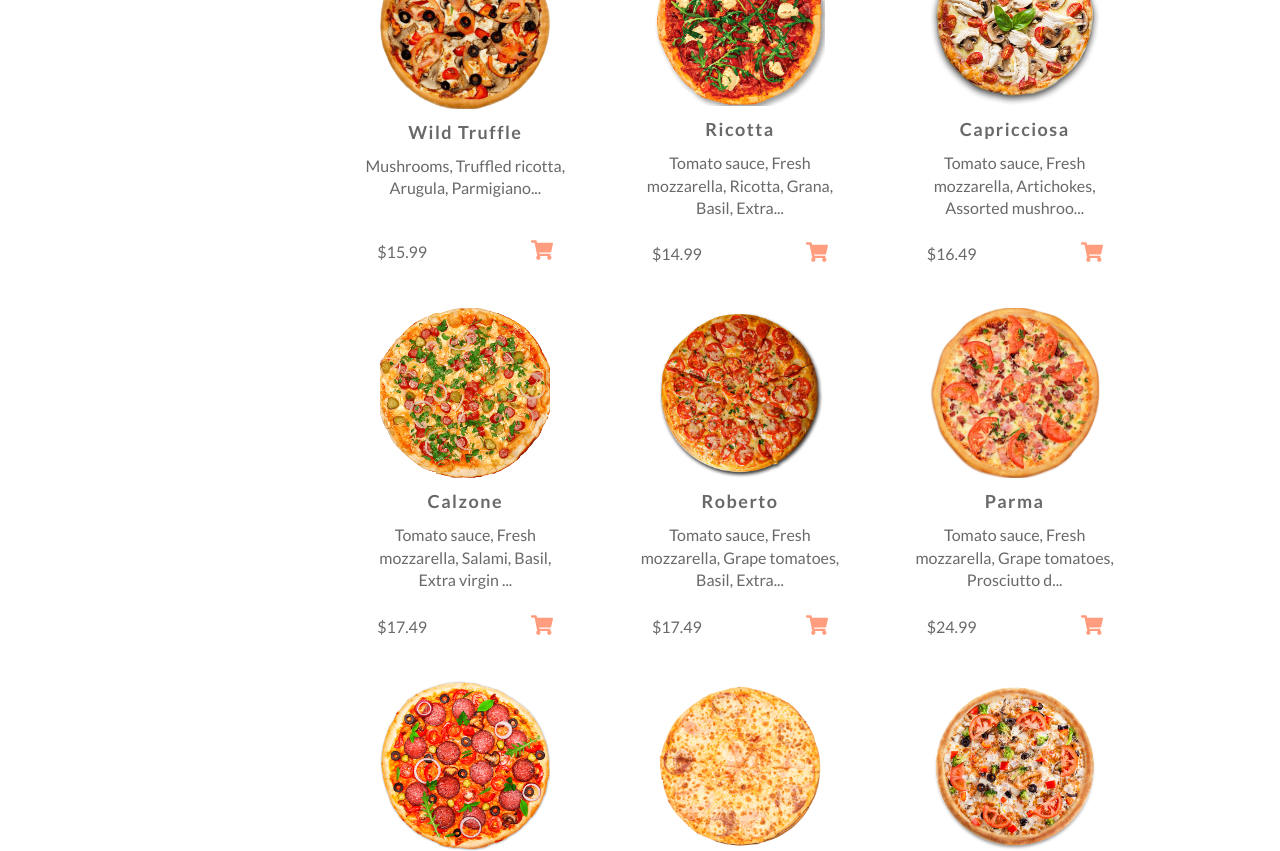
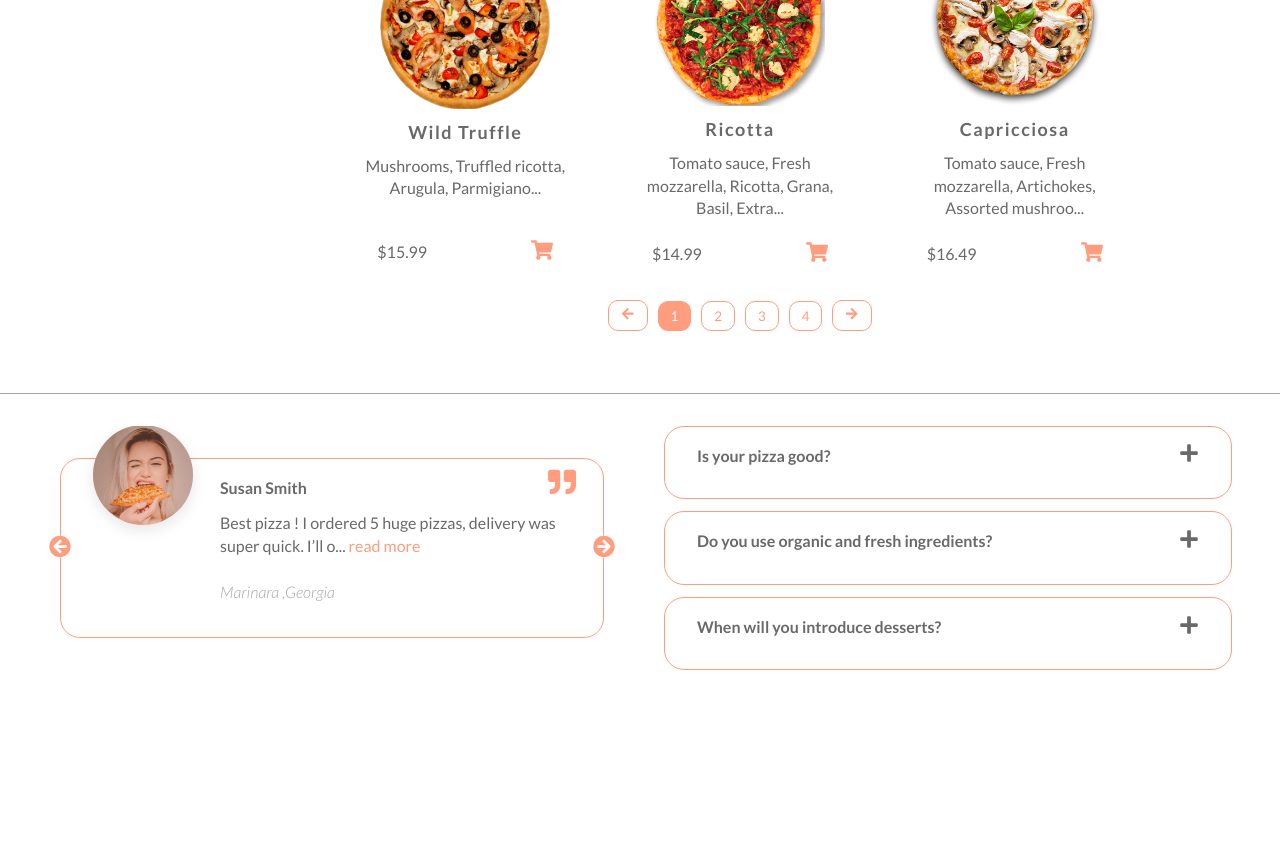
Before and after one commit to JaneMoroz/Best-Pizza-Restaurant, a React (Create React App) app in the folder client/: page / in a window 1280 px wide. Shown: the part 611-1462 px from the top of the page. After the commit the page ends 1313 px from the top, so only its background shows below. Built offline with nearby package versions, Linux system fonts and the light colour scheme.

Commit message:
Added Pagination Functionality

```diff
--- a/client/src/index.css
+++ b/client/src/index.css
@@ -128,8 +128,17 @@ Buttons
   border-radius: 1rem;
 }
 
-.btn--secondary.active--btn {
-  background-color: var(--primary);
+.btn--outlined {
+  padding: 0.6rem 1.2rem;
+  background-color: var(--white);
+  color: var(--secondary);
+  border: 1px solid var(--secondary);
+  border-radius: 1rem;
+}
+
+.btn--outlined.btn--active {
+  background-color: var(--secondary);
+  color: var(--white);
 }
 
 .btn--text {
@@ -603,6 +612,7 @@ Menu
   padding-top: 3.2rem;
   display: grid;
   grid-template-columns: repeat(3, 1fr);
+  grid-template-rows: 1fr 1fr;
   justify-items: center;
   align-items: center;
   row-gap: 3.2rem;
@@ -636,8 +646,8 @@ Menu
 }
 
 .pagination {
-  grid-column: 1 / span 2;
-  margin: 2.4rem auto 1.4rem auto;
+  text-align: center;
+  margin: 2.4rem 0 1.4rem 0;
 }
 
 .pagination .btn {
@@ -663,6 +673,7 @@ Menu
   }
   .products {
     grid-template-columns: repeat(2, 1fr);
+    grid-template-rows: repeat(3, 1fr);
   }
   .filters ul {
     padding-right: 0;
--- a/client/src/menu/Menu.js
+++ b/client/src/menu/Menu.js
@@ -15,6 +15,11 @@ const Menu = () => {
   const [menuItems, setMenuItems] = useState([]);
   const [menuTypes, setMenuTypes] = useState([]);
 
+  // Pagination
+  const [data, setData] = useState([]);
+  const [page, setPage] = useState(0);
+  const [displayMenuItems, setDisplayMenuItems] = useState([]);
+
   useEffect(() => {
     setCategory("pizza");
     setFilter("all");
@@ -24,18 +29,32 @@ const Menu = () => {
     setLoading(false);
   }, []);
 
+  // Without loading can't get data from menu items, because it is underfined
+  useEffect(() => {
+    if (loading) return;
+    // Pagination
+    setData(paginate(menuItems));
+    setDisplayMenuItems(paginate(menuItems)[page]);
+  }, [page, menuItems]);
+
   useEffect(() => {
     if (searchMode) {
       setCategory("");
       setMenuTypes([]);
       if (!searchTerm) {
+        setLoading(true);
         setMenuItems(menu);
+        setPage(0);
+        setLoading(false);
       }
       if (searchTerm) {
+        setLoading(true);
         const newMenuItems = menu.filter((menuItem) =>
           menuItem.name.toLowerCase().includes(searchTerm.toLowerCase())
         );
         setMenuItems(newMenuItems);
+        setPage(0);
+        setLoading(false);
       }
     }
     if (!searchMode && category === "") {
@@ -56,6 +75,7 @@ const Menu = () => {
     );
     setMenuItems(newItems);
     setFilter(type);
+    setPage(0);
     setLoading(false);
   };
 
@@ -74,7 +94,32 @@ const Menu = () => {
     ];
     setMenuTypes(allTypes);
     setFilter("all");
+    setPage(0);
     setLoading(false);
+  };
+
+  const handlePage = (index) => {
+    setPage(index);
+  };
+
+  const nextPage = () => {
+    setPage((oldPage) => {
+      let nextPage = oldPage + 1;
+      if (nextPage > data.length - 1) {
+        nextPage = 0;
+      }
+      return nextPage;
+    });
+  };
+
+  const prevPage = () => {
+    setPage((oldPage) => {
+      let prevPage = oldPage - 1;
+      if (prevPage < 0) {
+        prevPage = data.length - 1;
+      }
+      return prevPage;
+    });
   };
 
   if (loading) {
@@ -144,21 +189,31 @@ const Menu = () => {
           </ul>
         </nav>
         <div className="products">
-          {menuItems.map((item) => {
+          {displayMenuItems.map((item) => {
             return <MenuItem key={item.id} item={item} />;
           })}
         </div>
-      </div>
-      <div className="pagination">
-        <button className="btn btn--secondary">
-          <FaArrowLeft />
-        </button>
-        <button className="btn btn--secondary">1</button>
-        <button className="btn btn--secondary">2</button>
-        <button className="btn btn--secondary">3</button>
-        <button className="btn btn--secondary">
-          <FaArrowRight />
-        </button>
+        <div className="pagination">
+          <button className="btn btn--outlined" onClick={prevPage}>
+            <FaArrowLeft />
+          </button>
+          {data.map((item, index) => {
+            return (
+              <button
+                key={index}
+                className={`btn btn--outlined ${
+                  index === page ? "btn--active" : ""
+                }`}
+                onClick={() => handlePage(index)}
+              >
+                {index + 1}
+              </button>
+            );
+          })}
+          <button className="btn btn--outlined" onClick={nextPage}>
+            <FaArrowRight />
+          </button>
+        </div>
       </div>
     </section>
   );
```
